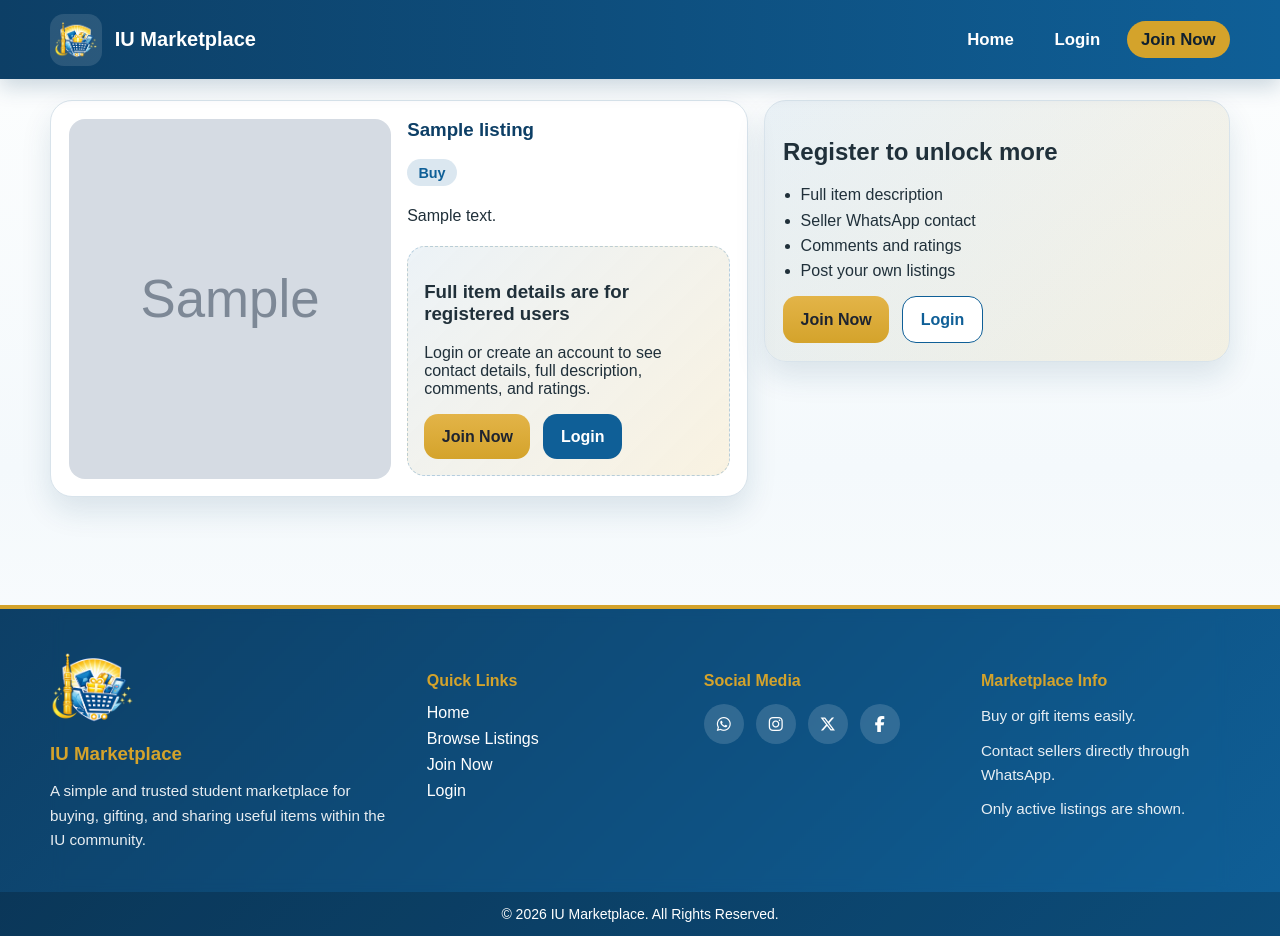
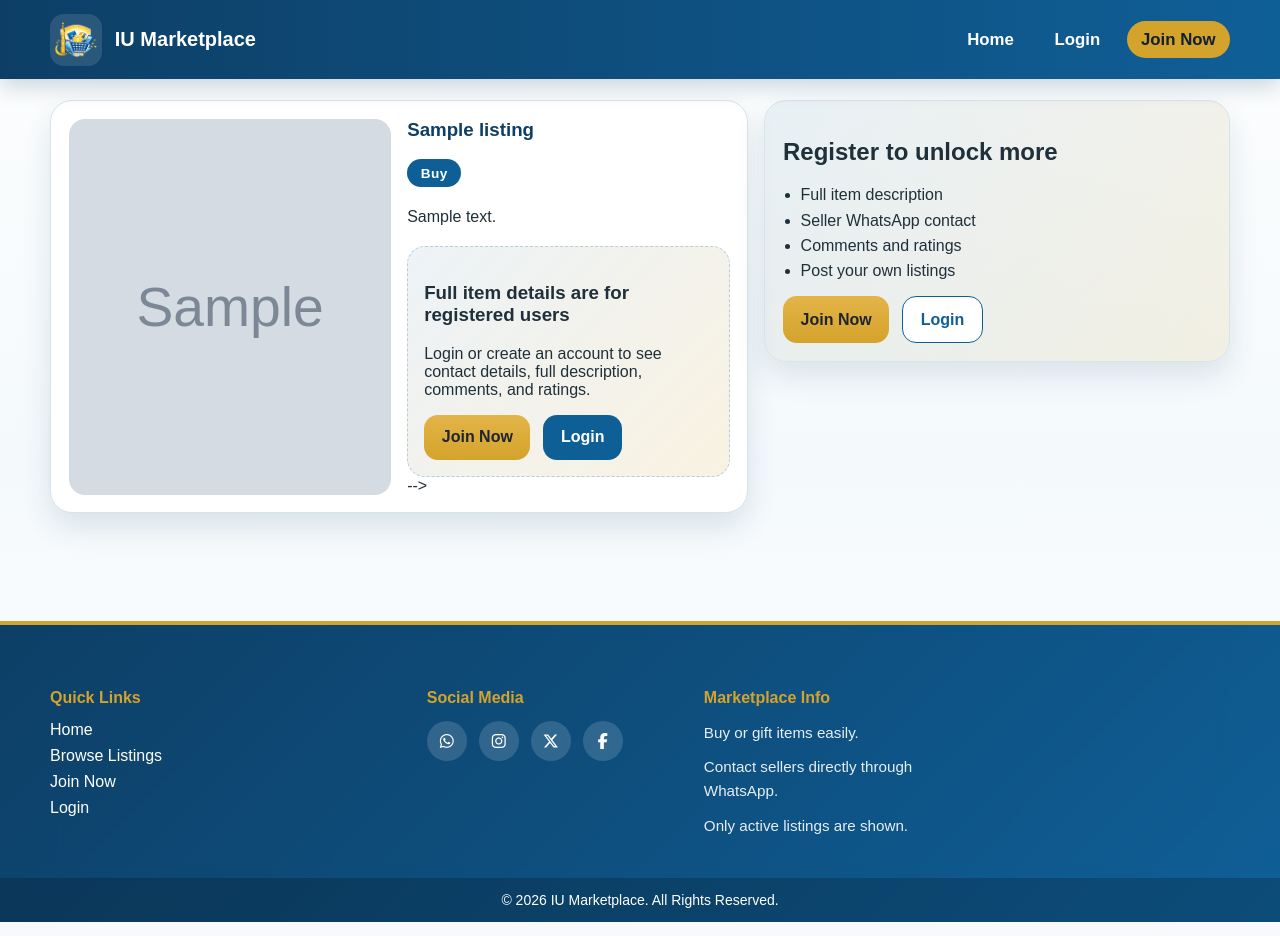
Before and after one commit to AbdulBasit-TechBro/iu-marketplace, a Flask app: page /listing/1 in a window 1280 px wide. Run offline with Flask 3, Linux system fonts and the light colour scheme; tables that the repository leaves empty hold one stand-in row (values such as "Sample post"); grey boxes marked "Sample" are stand-in pictures; parts of the project's set-up code (start-up, migrations or seed data) failed here and were passed over.

Commit message:
Improve badge UI

```diff
--- a/static/css/style.css
+++ b/static/css/style.css
@@ -509,20 +509,23 @@ textarea {
 
 .badge {
     display: inline-block;
-    padding: .35rem .7rem;
+    padding: .4rem .85rem;
     border-radius: 999px;
-    font-size: .9rem;
+    font-size: .85rem;
     font-weight: 700;
+    letter-spacing: 0.4px;
+    color: #fff;
 }
 
+/* BUY - strong professional blue */
 .badge-buy {
-    background: rgba(15,95,151,.15);
-    color: var(--primary);
+    background: #0f5f97;
 }
 
+/* GIFT - warm gold */
 .badge-gift {
-    background: rgba(212,163,43,.24);
-    color: #7a5a11;
+    background: #d4a32b;
+    color: #3a2a05; /* darker text for readability */
 }
 
 .card-image-wrap .badge {
--- a/templates/base.html
+++ b/templates/base.html
@@ -53,13 +53,13 @@
     <footer class="site-footer">
         <div class="container footer-top">
 
-            <div class="footer-brand">
+            <!-- <div class="footer-brand">
                 <img src="{{ url_for('static', filename='images/logo.png') }}" alt="IU Marketplace Logo" class="footer-logo">
                 <h3>IU Marketplace</h3>
                 <p>
                     A simple and trusted student marketplace for buying, gifting, and sharing useful items within the IU community.
                 </p>
-            </div>
+            </div> -->
 
             <div class="footer-links">
                 <h4>Quick Links</h4>
--- a/templates/listing_detail.html
+++ b/templates/listing_detail.html
@@ -30,7 +30,7 @@
                         <a class="btn btn-outline" href="{{ url_for('edit_listing', listing_id=listing.id) }}">Edit Listing</a>
                     {% endif %}
                 </div>
-            {% else %}
+            <!-- {% else %}
                 <p class="detail-description">{{ listing.description[:160] }}{% if listing.description|length > 160 %}...{% endif %}</p>
                 <div class="locked-box">
                     <h3>Full item details are for registered users</h3>
@@ -40,7 +40,7 @@
                         <a href="{{ url_for('login') }}" class="btn btn-primary">Login</a>
                     </div>
                 </div>
-            {% endif %}
+            {% endif %} -->
         </div>
     </article>
 
```
